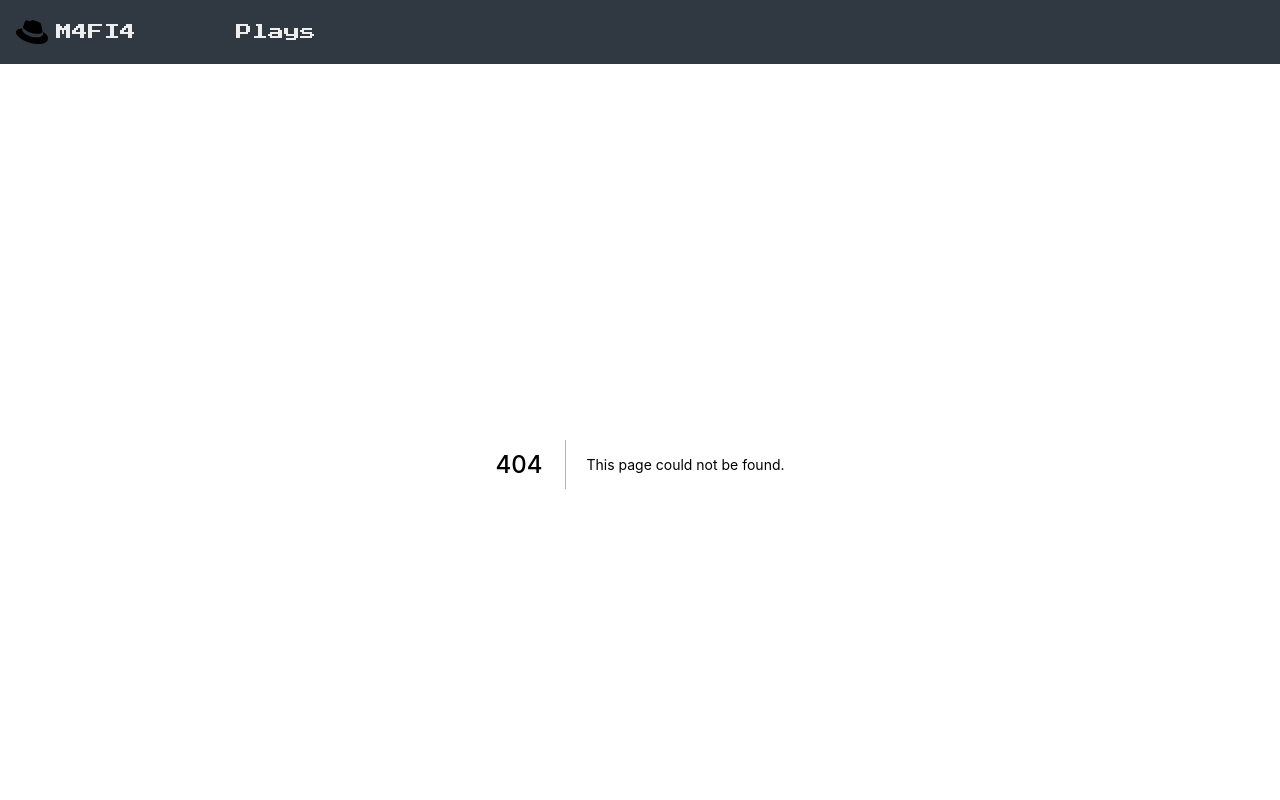
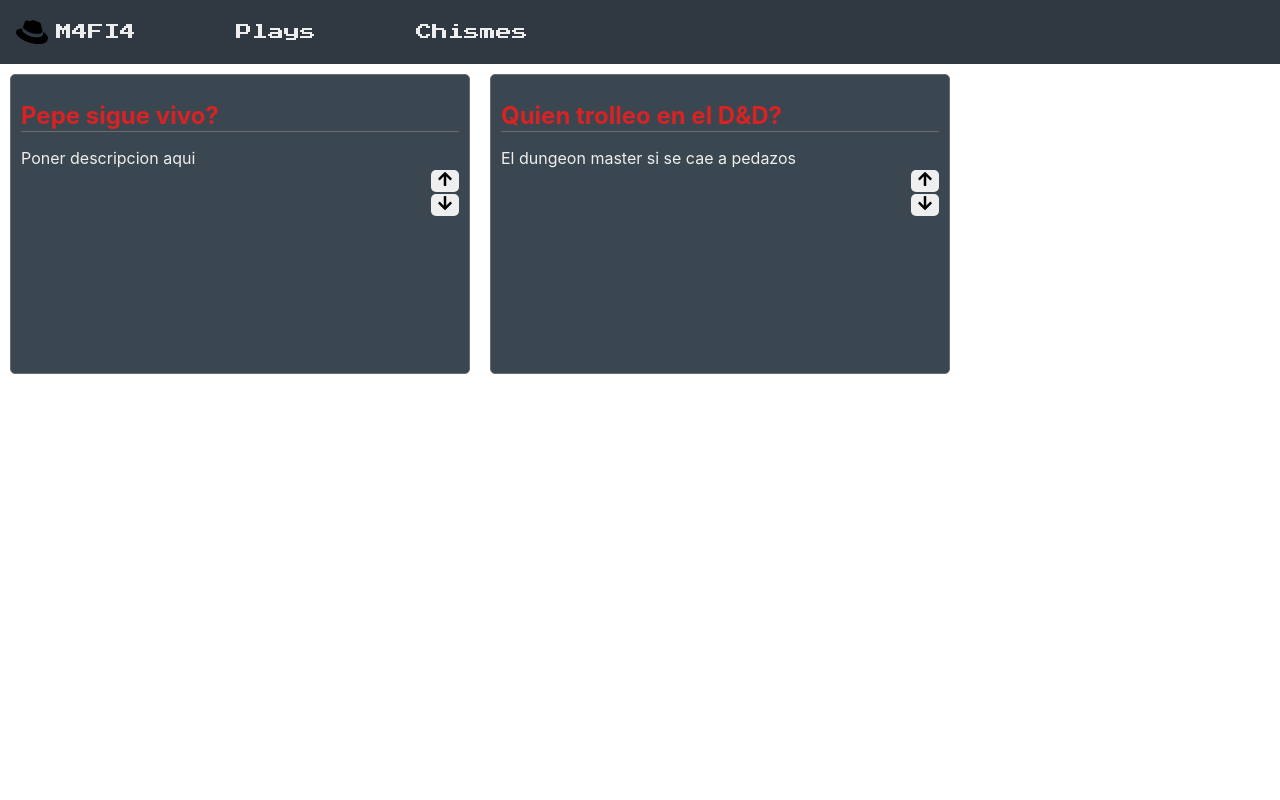
Before and after one commit to LucasTorres19/M4F14, a Next.js app: page /chismes in a window 1280 px wide. Before the commit this address had no page. Shown: the top 800 px of the page. Built offline with nearby package versions, Linux system fonts and the light colour scheme.

Commit message:
agregando la pagina chismes

```diff
--- a/components/Header.jsx
+++ b/components/Header.jsx
@@ -17,6 +17,13 @@ export default function Header() {
             <p>Plays</p>
           </a>
         </Link>
+        </nav>
+        <nav>
+        <Link href = "/chismes">
+          <a>
+            <p>Chismes</p>
+          </a>
+        </Link>
       </nav>
 
 
--- /dev/null
+++ b/pages/chismes.js
@@ -0,0 +1,27 @@
+import styles from '../styles/Chismes.module.css'
+import { FaArrowUp, FaArrowDown} from 'react-icons/fa'
+export default function Chismes() {
+  return (
+    <div className={styles.container}>
+
+        <div className={styles.card}>
+            <h1>Pepe sigue vivo?</h1>
+            <p>Poner descripcion aqui</p>
+            <div className={styles.votacion}>
+                <button> <FaArrowUp/></button>
+                <button> <FaArrowDown/></button>
+            </div>
+        </div>
+
+        <div className={styles.card}>
+            <h1>Quien trolleo en el D&D?</h1>
+            <p>El dungeon master si se cae a pedazos </p>
+            <div className={styles.votacion}>
+                <button> <FaArrowUp/></button>
+                <button> <FaArrowDown/></button>
+            </div>
+        </div>
+
+    </div>
+  )
+}
--- a/pages/index.js
+++ b/pages/index.js
@@ -46,7 +46,7 @@ export default function Home() {
           </a>
 
           <a
-            href="https://vercel.com/new?utm_source=create-next-app&utm_medium=default-template&utm_campaign=create-next-app"
+            href="/plays"
             className={styles.card}
           >
             <h2>Mejores jugadas &rarr;</h2>
@@ -75,7 +75,7 @@ export default function Home() {
             </p>
           </a>
           <a
-            href="https://vercel.com/new?utm_source=create-next-app&utm_medium=default-template&utm_campaign=create-next-app"
+            href="/chismes"
             className={styles.card}
           >
             <h2>Chismes &rarr;</h2>
--- /dev/null
+++ b/styles/Chismes.module.css
@@ -0,0 +1,46 @@
+.container{
+    display: grid;
+    grid-template-columns:repeat(2, 30rem);
+    grid-template-rows:repeat(4, 20rem);
+}
+.card{
+    background-color:var(--bg-blue-600);
+   color: var(--text-color);
+    border: 1px solid var(--gray-200) ;
+    margin: 10px;
+    padding: 10px;
+    border-radius: 5px;
+}
+.card > h1{
+    padding-bottom: 1px;
+    font-size: 1.5em;
+    color: var(--primary-color);
+    border-bottom: 1px solid var(--gray-200);
+
+}
+.card > p{
+    font-size: 1em;
+}
+
+.votacion > button{
+    font-size: 1em;
+    height: fit-content;
+    width: fit-content;
+    border:none;
+    margin-top: 2px;
+    border-radius: 5px;
+
+}
+.votacion > button:hover{
+    background-color: var(--primary-color);
+    cursor: pointer;
+}
+/* para los pibes buenos hacer que el boton este estatico en un lugar y que no se mueva por el texto y puto el que lee */
+.votacion{
+    display: flex;
+    flex-direction: column;
+    align-items: left;
+    flex-wrap: wrap;
+    align-content: flex-end;
+
+}
--- a/styles/Plays.module.css
+++ b/styles/Plays.module.css
@@ -50,8 +50,8 @@
     margin-top: 1rem;
 }
 .searchVideo {
-    border: 2px solid var(--gray-200);
-    border-radius: 8px;
+    border: 1px solid var(--gray-200);
+    border-radius: 5px;
 }
 /* dropdwon */
 .dropdownContent {
```
